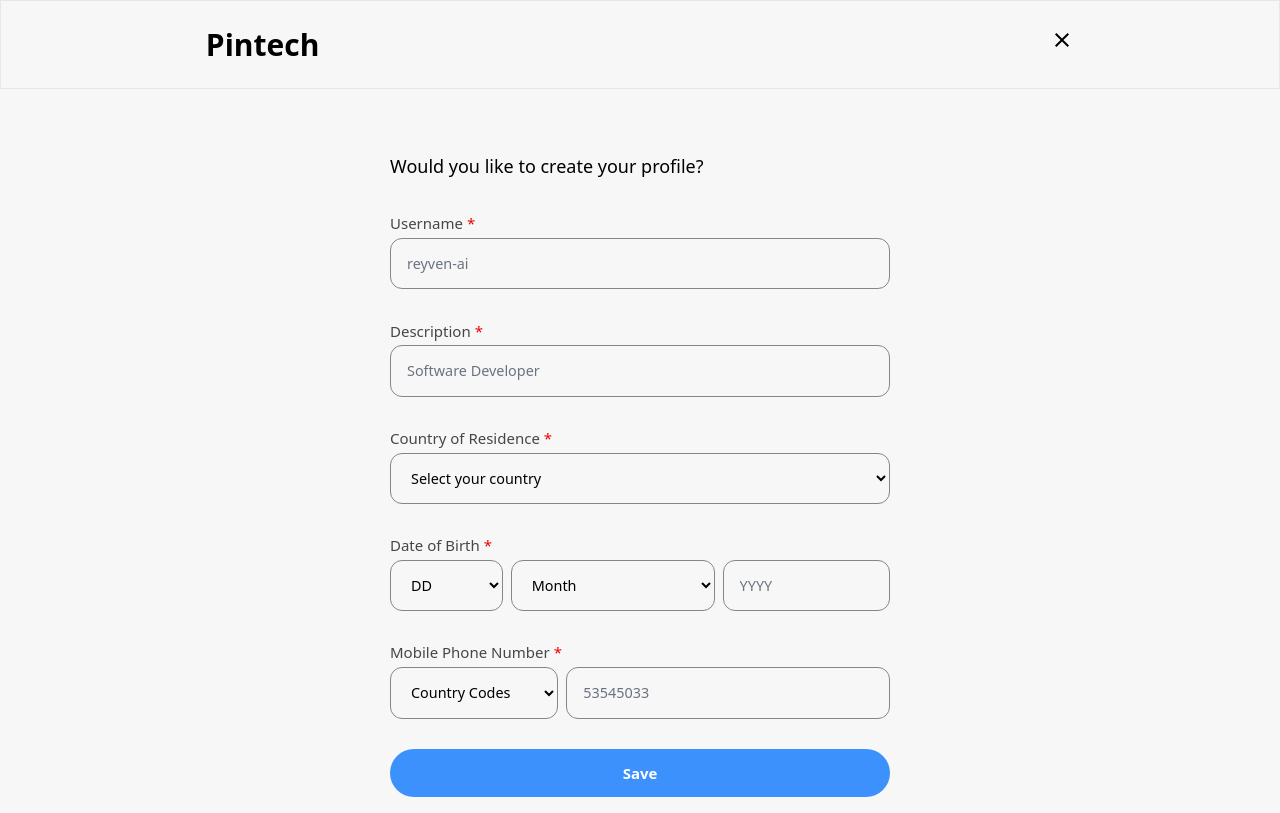
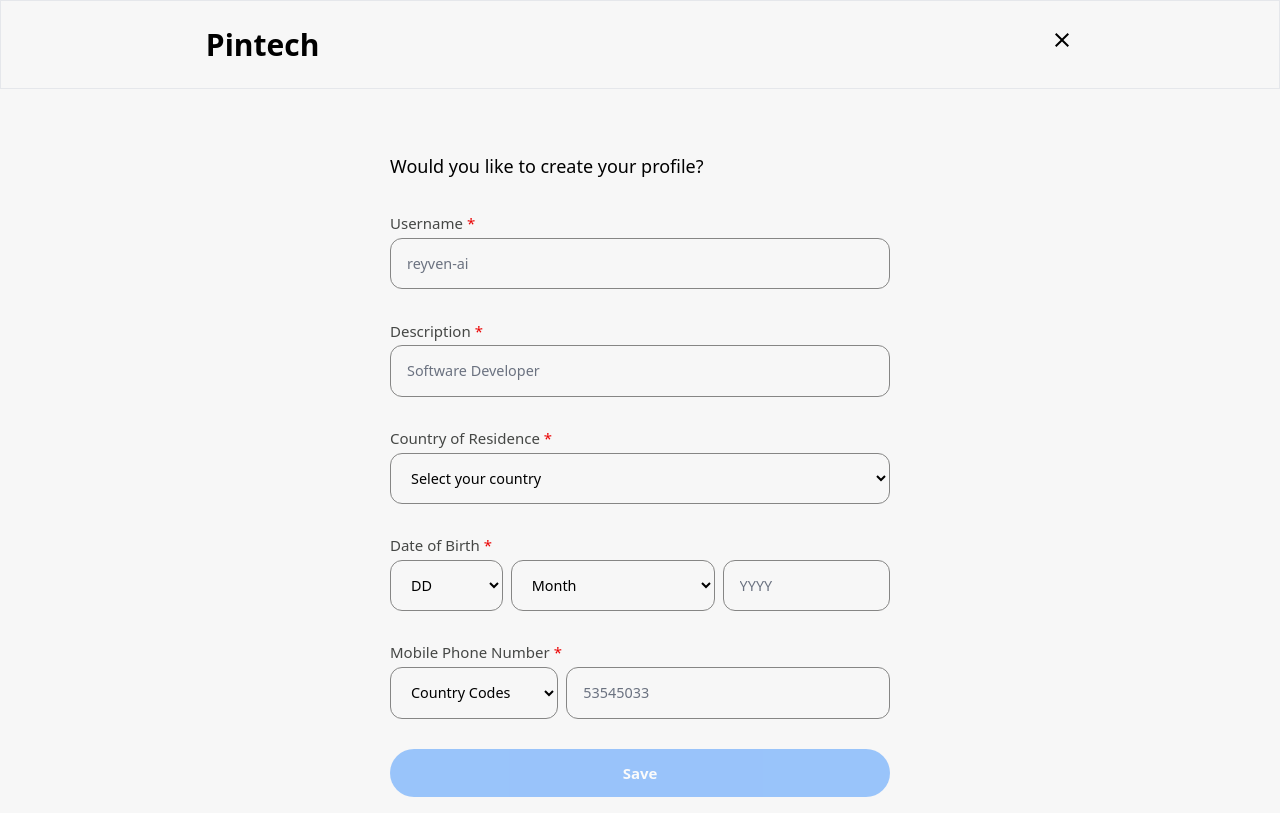
Before and after one commit to reyven-ai/pinqoutes, a React (Vite) app in the folder frontend/: page /profile/create in a window 1280 px wide. Built offline with nearby package versions, Linux system fonts and the light colour scheme; sample sign-in values are in the browser's storage.

Commit message:
I add disabled button when the user didn't mean to edit their profile

```diff
--- a/frontend/src/components/Profile/Profile.Form.tsx
+++ b/frontend/src/components/Profile/Profile.Form.tsx
@@ -26,6 +26,7 @@ const ProfileForm: React.FC<ProfileFormProps> = ({
           validationSchema={validationSchema}
           onSubmit={onSubmit}
         >
+          {({ dirty }) => (
             <Form className="w-[500px] mt-8 ml-16 mr-16 max-[500px]:w-full">
               {!successful && (
                 <div>
@@ -201,9 +202,11 @@ const ProfileForm: React.FC<ProfileFormProps> = ({
                   </div>
                   <button
                     type="submit"
-                  disabled={loading}
+                    disabled={!dirty}
                     className={`bg-backgroundButtonColor text-white border-none cursor-pointer p-[0.8rem] w-full rounded-[30px] text-[15px] font-semibold mb-4 ${
-                    loading ? "opacity-50 cursor-not-allowed" : ""
+                      loading
+                        ? "opacity-50 cursor-not-allowed"
+                        : "disabled:opacity-50 cursor-not-allowed"
                     }`}
                   >
                     {loading ? "Saving..." : "Save"}
@@ -211,6 +214,7 @@ const ProfileForm: React.FC<ProfileFormProps> = ({
                 </div>
               )}
             </Form>
+          )}
         </Formik>
       </div>
     </div>
```
Lines whose indentation alone changed are shown as unchanged.
